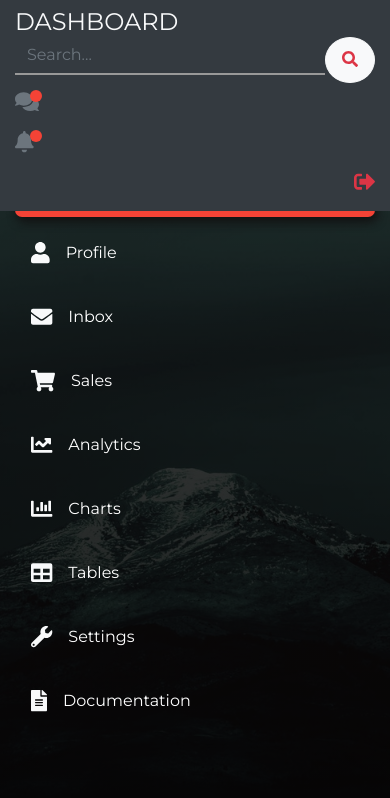
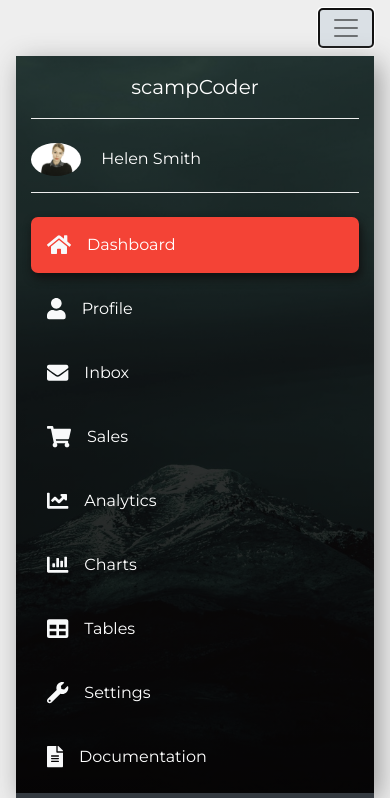
Before and after one commit to scampcoder/Dashboard, a plain HTML site: page index.html in a window 390 px wide. Both pictures are taken after a click on the button 346 px from the left and 28 px from the top of the page. Shown: the top 798 px of the page. Drawn offline with nearby package versions, Linux system fonts and the light colour scheme.

Commit message:
Responsify navbars

```diff
--- a/index.html
+++ b/index.html
@@ -20,7 +20,7 @@
         <div class="container-fluid">
           <div class="row">
             <!-- sidebar -->
-            <div class="col-lg-3 sidebar fixed-top">
+            <div class="col-lg-3 col-xl-2 col-md-4 sidebar fixed-top">
               <a href="#" class="navbar-brand text-white d-block mx-auto text-center py-3 mb-4 bottom-border">
                 scampCoder
               </a>
@@ -43,7 +43,7 @@
             <!-- end of sidebar -->
 
             <!-- topnav -->
-            <div class="col-lg-9 ml-auto bg-dark fixed-top py-2">
+            <div class="top-navbar col-lg-9 col-xl-10 col-md-8 ml-auto bg-dark fixed-top py-2">
               <div class="row align-items-center">
                 <div class="col-md-4">
                   <h4 class="text-light text-uppercase mb-0">Dashboard</h4>
@@ -60,7 +60,7 @@
                   <ul class="navbar-nav">
                     <li class="nav-item icon-parent"><a class="nav-link icon-bullet"><i class="fas fa-comments text-muted fa-lg"></i></a></li>
                     <li class="nav-item icon-parent"><a class="nav-link icon-bullet"><i class="fas fa-bell text-muted fa-lg"></i></a></li>
-                    <li class="nav-item ml-auto"><a class="nav-link"><i class="fas fa-sign-out-alt text-danger fa-lg"></i></a></li>
+                    <li class="nav-item ml-md-auto"><a class="nav-link"><i class="fas fa-sign-out-alt text-danger fa-lg"></i></a></li>
                   </ul>
                 </div>
               </div>
--- a/style.css
+++ b/style.css
@@ -79,4 +79,15 @@ body {
   background-color: #f44336;
   border-radius: 50%;
 }
+
+@media (max-width: 768px) {
+  .sidebar {
+    height: auto;
+    position: static;
+  }
+
+  .top-navbar {
+    position: static;
+  }
+}
 /* end of navbar */
```
